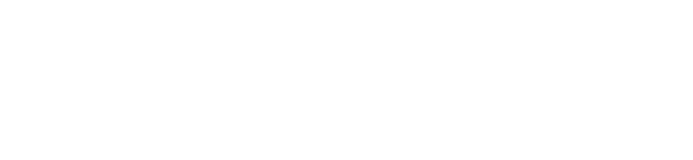
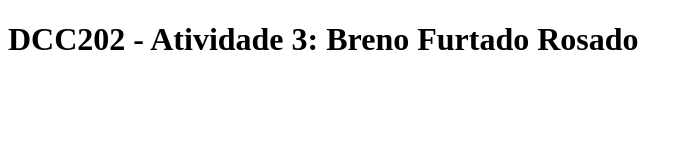
Before and after one commit to ufjf-dcc202/ufjf-dcc202-2023-3-a-atv3-C9BrenoFR, a website: page index.html in a window 1280 px wide. Shown: the whole page, without its empty margins (0-693 px from the left). Drawn offline with Linux system fonts and the light colour scheme.

Commit message:
Criou a main e adicionou um titulo nela

```diff
--- a/index.html
+++ b/index.html
@@ -6,6 +6,8 @@
     <title>DCC202 - Atividade 3: Breno Furtado Rosado</title>
 </head>
 <body>
-
+<main>
+<h1>DCC202 - Atividade 3: Breno Furtado Rosado</h1>
+</main>
 </body>
 </html>
```
